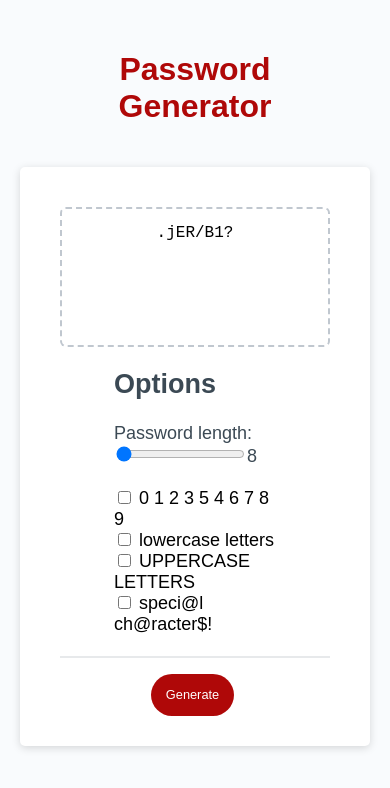
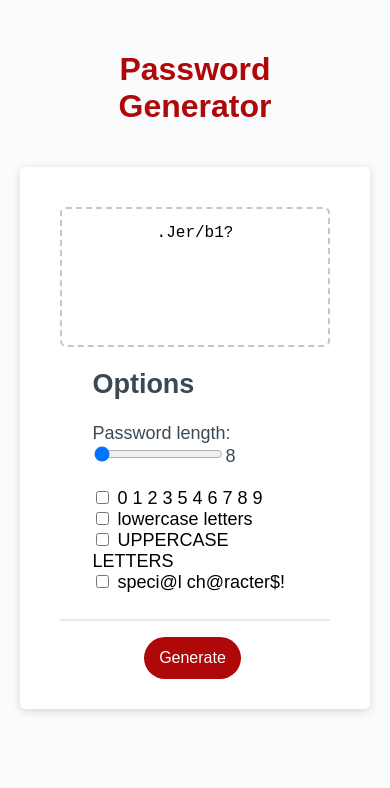
Before and after one commit to tlcoles/03-Challenge-PW-Generator, a plain HTML site: page index.html in a window 390 px wide. Both pictures are taken after a click on the button "Generate". Drawn offline with Linux system fonts and the light colour scheme.

Commit message:
Add selector choices to generator, clean up files

```diff
--- a/assets/css/styles.css
+++ b/assets/css/styles.css
@@ -1,8 +1,12 @@
+/* Create container with border-box and set color variables */
 *,
 *::before,
 *::after {
   box-sizing: border-box;
   --red: hsl(360, 91%, 36%);
+  --lighter-gray: #f9fbfd;
+  --gray: #c0c7cf;
+  --dark-gray: hsl(206, 17%, 28%);
 }
 
 html,
@@ -15,7 +19,7 @@ body,
 
 body {
   font-family: sans-serif;
-  background-color: #f9fbfd;
+  background-color: var(--lighter-gray);
 }
 
 .wrapper {
@@ -36,30 +40,23 @@ header {
   border-radius: 5px;
   border-width: 1px;
   box-shadow: rgba(0, 0, 0, 0.15) 0px 2px 8px 0px;
-  color: hsl(206, 17%, 28%);
+  color: var(--dark-gray);
   font-size: 18px;
   margin: 0 auto;
   max-width: 800px;
   padding: 30px 40px;
 }
 
-/* .card-header::after {
-  content: " ";
-  display: block;
-  width: 100%;
-  background: #e7e9eb;
-  height: 2px;
-} */
-
 .card-body {
   min-height: 100px;
 }
 
-
-.card-header {
+/*  Style options section and set color change on status of option */
+.options-section {
     min-height: 250px;
-    margin: 0 20%;
-    max-width: 100%;
+    padding-left: 30%;
+    padding-right: 100px;
+    max-width: 800px;
   }
 
 .is-checked {
@@ -104,14 +101,10 @@ header {
   cursor: pointer;
 }
 
-button[disabled] {
+/* button[disabled] {
   cursor: default;
-  background: #c0c7cf;
-}
-
-.float-right {
-  float: right;
-}
+  background: var(--gray);
+} */
 
 #password {
   -webkit-appearance: none;
@@ -128,15 +121,15 @@ button[disabled] {
   text-align: center;
   margin-top: 10px;
   margin-bottom: 10px;
-  border: 2px dashed #c0c7cf;
+  border: 2px dashed var(--gray);
   border-radius: 6px;
   resize: none;
   overflow: hidden;
 }
-
+/* Restyle for smaller screens */
 @media (max-width: 690px) {
   .btn {
-    font-size: 1rem;
+    font-size: 1.3rem;
     margin: 16px 0px 0px 0px;
     padding: 10px 15px;
   }
@@ -144,10 +137,18 @@ button[disabled] {
   #password {
     font-size: 1rem;
   }
+  .options-section {
+    padding-left: 22%;
+    padding-right: 22%;
+  }
 }
 
 @media (max-width: 500px) {
   .btn {
-    font-size: 0.8rem;
+    font-size: 1rem;
+  }
+  .options-section {
+    padding-left: 12%;
+    padding-right: 12%;
   }
 }
--- a/assets/js/script.js
+++ b/assets/js/script.js
@@ -1,28 +1,15 @@
 // Assignment code here: Module 3 Challenge
 
-// Set values for letters, numbers, characters for generic password generation
-let randomAll = "ABCDEFGHIJKLMNOPQRSTUVWXYZabcdefghijklmnopqrstuvwxyz0123456789[~!@#$%^&*()_+-=[]\{}|;:\'\",./<>?\]";
-let randomString = randomAll;
-let passwordLength = 8; // default value
-
-// TODO create randomString based on Array.prototype.concat() of selected strings
-/*
-let alphaUpper = "ABCDEFGHIJKLMNOPQRSTUVWXYZ";
-let alphaLower = "abcdefghijklmnopqrstuvwxyz";
-let choiceNumbers = "0123456789";
-let characters = "[~!@#$%^&*()_+-=[]\{}|;:\'\",./<>?\]";
-let include = false;
-let chars = [alphaUpper, alphaLower, choiceNumbers, characters];
-*/
+// Set default value for generic password generation
+let passwordLength = 8;
 
 // Verify that current input (this.id) is checked  by changing its label style color to green and return to default black when unchecked
 function setLabelColor() {
     let selector = `[for=${this.id}]`
-    console.log(selector);
     let label = document.querySelector(selector);
     if (this.checked) {
       label.style.color = "green";
-    } else {
+      } else {
       label.style.color = "black";
     };
   };
@@ -33,9 +20,38 @@ function getNewPWLength(getNewPWLength) {
   console.log(passwordLength);
 }
 
+// Create
+function getAlphabet() {
+  let Alphabet = ""  //! start with empty alphabet so last result is cleared away
+  let alphaLower = "abcdefghijklmnopqrstuvwxyz"
+  let alphaUpper = "ABCDEFGHIJKLMNOPQRSTUVWXYZ"
+  let choiceNumbers = "0123456789"
+  let characters = "[~!@#$%^&*()_+-=[]\{}|;:\'\",./<>?\]"
+  let randomAll = alphaLower + alphaUpper + choiceNumbers + characters
+  if (!document.getElementById("option-lowercase").checked
+  && !document.getElementById("option-uppercase").checked
+  && !document.getElementById("option-numbers").checked
+  && !document.getElementById("option-special").checked) {
+    return randomAll
+  }
+ if (document.getElementById("option-numbers").checked) {
+  Alphabet += choiceNumbers
+ }
+ if (document.getElementById("option-lowercase").checked) {
+  Alphabet += alphaLower
+ }
+ if (document.getElementById("option-uppercase").checked) {
+  Alphabet += alphaUpper
+ }
+ if (document.getElementById("option-special").checked) {
+  Alphabet += characters
+ }
+ return Alphabet //* pass value out of function to generatePassword function
+}
+
 // Listen for button click and then generate random string
 function generatePassword() {
-	chars = randomAll;
+	chars = getAlphabet();
 	let stringLength = passwordLength;
 	randomString = '';
 	for (var i=0; i<stringLength; i++) {
@@ -61,8 +77,5 @@ function writePassword() {
   }
   let passwordText = document.querySelector("#password");
 
-// Capture click on input fields that include the word "option"
-document.getElementById("option-numbers").addEventListener("click", setLabelColor);
-document.getElementById("option-lowercase").addEventListener("click", setLabelColor);
-document.getElementById("option-uppercase").addEventListener("click", setLabelColor);
-document.getElementById("option-special").addEventListener("click", setLabelColor);
+// Listen for click on input fields that include the word "option"
+document.querySelector('[id^="option-"]').addEventListener("click", setLabelColor);
--- a/index.html
+++ b/index.html
@@ -16,6 +16,7 @@
 
       <div class="card">
 
+        <!-- Create password output area -->
         <div class="card-body">
           <textarea
             readonly
@@ -26,7 +27,8 @@
           ></textarea>
         </div>
 
-        <div class="card-header">
+        <!-- Provide options for password length and character types and js triggers -->
+        <div class="options-section">
           <h2>Options</h2>
           <form id="options-form" action="">
             <label for="password-length">Password length:</label>
@@ -47,7 +49,7 @@
             </form>
         </div>
 
-
+        <!-- Provide the input button and trigger the generator js -->
         <div class="card-footer">
           <form name="randform">
           <input type="button" id="generate" class="btn" value="Generate" onclick="generatePassword();">&nbsp;
```
Also changed, not shown: 1 other file.
